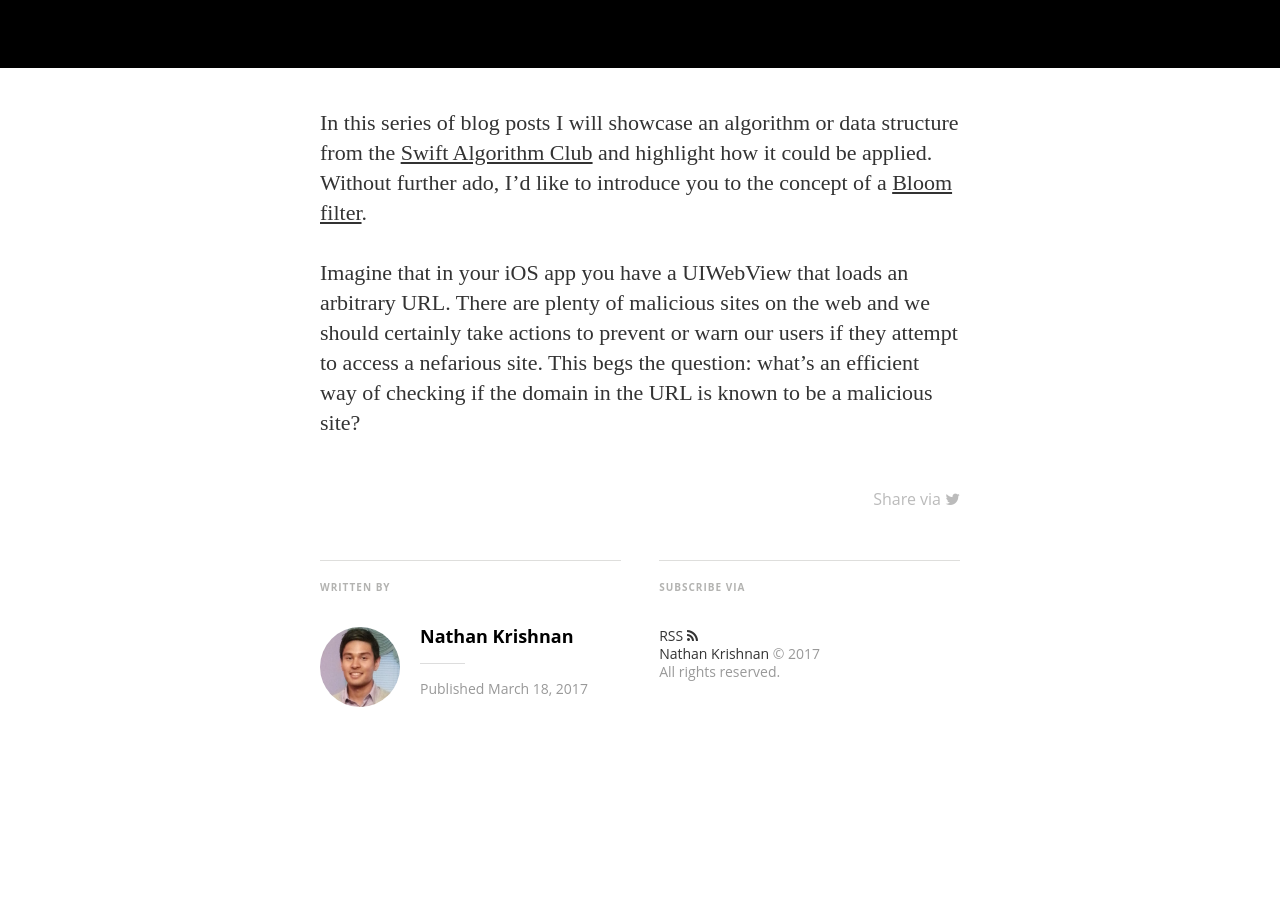
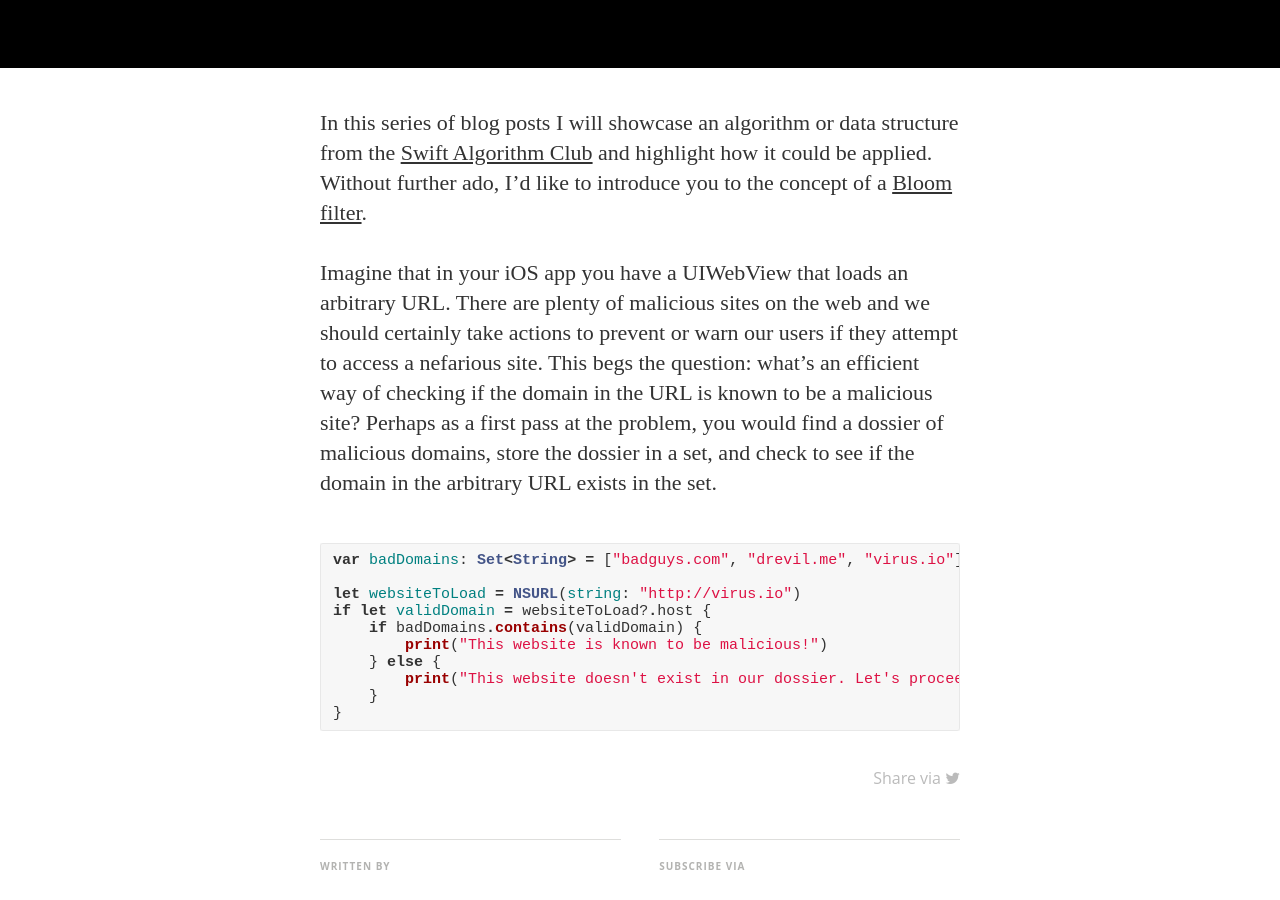
Before and after one commit to nathankrishnan/nathankrishnan.github.io, a Jekyll site: the page built from _posts/2017-03-18-bloomfilter.md, in a window 1280 px wide and 900 px high, scrolled down 832 px. Built offline with Jekyll 4.4.1, drawn with Linux system fonts in a browser that asks for light colours; nearby versions of some CDN libraries; some web fonts are replaced; comment, search, counter and statistics services are not loaded.

Commit message:
Update 2017-03-18-bloomfilter.md

````diff
--- a/_posts/2017-03-18-bloomfilter.md
+++ b/_posts/2017-03-18-bloomfilter.md
@@ -8,4 +8,17 @@ image: https://static.pexels.com/photos/29781/pexels-photo-29781.jpg
 
 In this series of blog posts I will showcase an algorithm or data structure from the [Swift Algorithm Club](https://github.com/raywenderlich/swift-algorithm-club) and highlight how it could be applied.  Without further ado, I'd like to introduce you to the concept of a [Bloom filter](https://en.wikipedia.org/wiki/Bloom_filter).
 
-Imagine that in your iOS app you have a UIWebView that loads an arbitrary URL.  There are plenty of malicious sites on the web and we should certainly take actions to prevent or warn our users if they attempt to access a nefarious site.  This begs the question: what's an efficient way of checking if the domain in the URL is known to be a malicious site?
+Imagine that in your iOS app you have a UIWebView that loads an arbitrary URL.  There are plenty of malicious sites on the web and we should certainly take actions to prevent or warn our users if they attempt to access a nefarious site.  This begs the question: what's an efficient way of checking if the domain in the URL is known to be a malicious site? Perhaps as a first pass at the problem, you would find a dossier of malicious domains, store the dossier in a set, and check to see if the domain in the arbitrary URL exists in the set.
+
+```swift
+var badDomains: Set<String> = ["badguys.com", "drevil.me", "virus.io"]
+
+let websiteToLoad = NSURL(string: "http://virus.io")
+if let validDomain = websiteToLoad?.host {
+    if badDomains.contains(validDomain) {
+        print("This website is known to be malicious!")
+    } else {
+        print("This website doesn't exist in our dossier. Let's proceed.")
+    }
+}
+```
````
